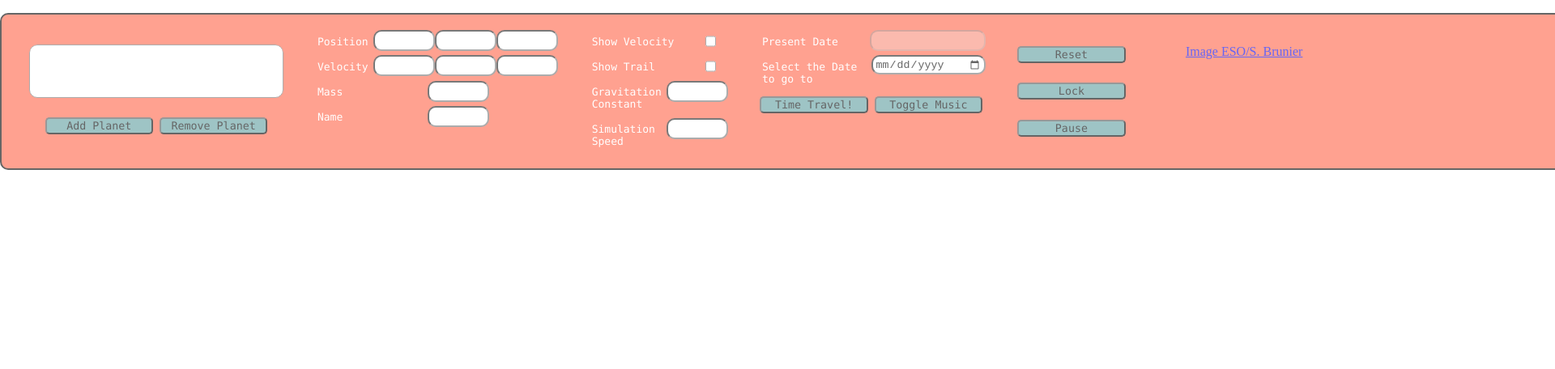
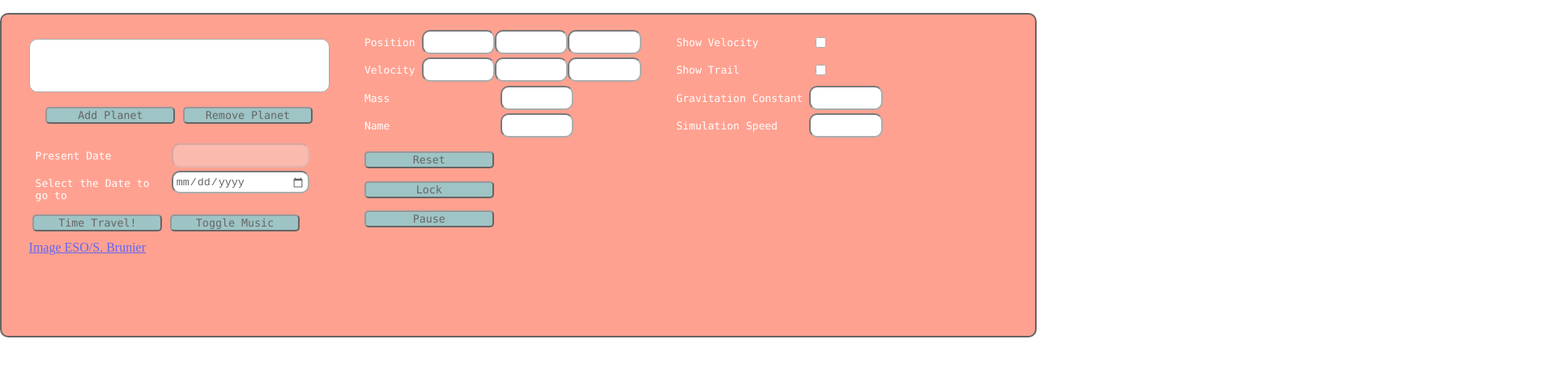
Before and after one commit to v4g/SolarSystem, a website: page src/index.html in a window 1280 px wide. Shown: the top 456 px of the page at 81% size, 1920 px wide, since content can reach past the window. Drawn offline with Linux system fonts and the light colour scheme.

```diff
--- a/src/css/stylesheet.css
+++ b/src/css/stylesheet.css
@@ -4,8 +4,11 @@
 
   body {
     overflow: hidden;
+    margin: 0;
   }
-
+  .label-collection {
+    overflow: hidden;
+  }
   .planet-label {
     position: absolute;
     z-index: 100;
@@ -15,59 +18,59 @@
   }
 
   .news-ticker {
-    width: 50em;
-    padding-left: 0.2em;
-    padding-right: 0.2em;
-    height: 5em;
+    width: 50rem;
+    padding-left: 0.2rem;
+    padding-right: 0.2rem;
+    height: 5rem;
   }
   .date-input {
-    width: 10em;
-    padding-left: 0.2em;
-    padding-right: 0.2em;
-    height: 1.5em;
+    width: 10rem;
+    padding-left: 0.2rem;
+    padding-right: 0.2rem;
+    height: 1.5rem;
   }
   .date-output {
-    width: 10em;
-    padding-left: 0.2em;
-    padding-right: 0.2em;
-    height: 1.5em;
+    width: 10rem;
+    padding-left: 0.2rem;
+    padding-right: 0.2rem;
+    height: 1.5rem;
   }
 
   .number-input {
-    width: 5em;
-    padding-left: 0.2em;
-    padding-right: 0.2em;
-    height: 1.5em;
+    width: 5rem;
+    padding-left: 0.2rem;
+    padding-right: 0.2rem;
+    height: 1.5rem;
   }
 
   .std-label {
     font-family: "Lucida Console", Courier, monospace;
     ;
-    flex-basis: 10em;
-    padding: 0.5em;
+    flex-basis: 10rem;
+    padding: 0.5rem;
     font-size: small;
   }
 
   button {
-    min-width: 10em;
+    min-width: 10rem;
     border-radius: 5px;
     background-color: cadetblue;
     font-family: "Lucida Console", Courier, monospace;
-    margin: 0.3em;
+    margin: 0.3rem;
   }
 
   .flex-row {
     display: flex;
     flex-direction: row;
-    padding: 0.1em;
-    padding-left: 1em;
-    padding-right: 1em;
+    padding: 0.1rem;
+    padding-left: 1rem;
+    padding-right: 1rem;
   }
 
   .flex-col {
     display: flex;
     flex-direction: column;
-    padding: 0.1em;
+    padding: 0.1rem;
     justify-content: space-evenly;
   }
 
@@ -76,8 +79,9 @@
     background-color: tomato;
     color: white;
     border: 2px solid black;
-    padding: 1em;
+    padding: 1rem;
     position: absolute;
-    top: 1em;
+    top: 1rem;
     opacity: 0.6;
+    /* display: none; */
   }
--- a/src/index.html
+++ b/src/index.html
@@ -6,19 +6,19 @@
 	<title>Gravity Simulation</title>
 	<link rel="stylesheet" type="text/css" href="css/stylesheet.css">
 	<style>
-		body {
+		/* body {
 			margin: 0;
 		}
 
 		canvas {
 			display: block;
-		}
+		} */
 	</style>
 </head>
 
 <body>
 
-	<div class='flex-row HUD'>
+	<div class='flex-row HUD' style='flex-wrap: wrap'>
 		<div id="menu1" class="flex-row">
 			<div class="flex-col">
 				<div style="border-radius: 10px; overflow: hidden;">
```
Also changed, not shown: src/boilerplate/boilerplate.ts (+29 -10 lines), src/solar-system/solar-system-starter.ts (+22 -6 lines).
